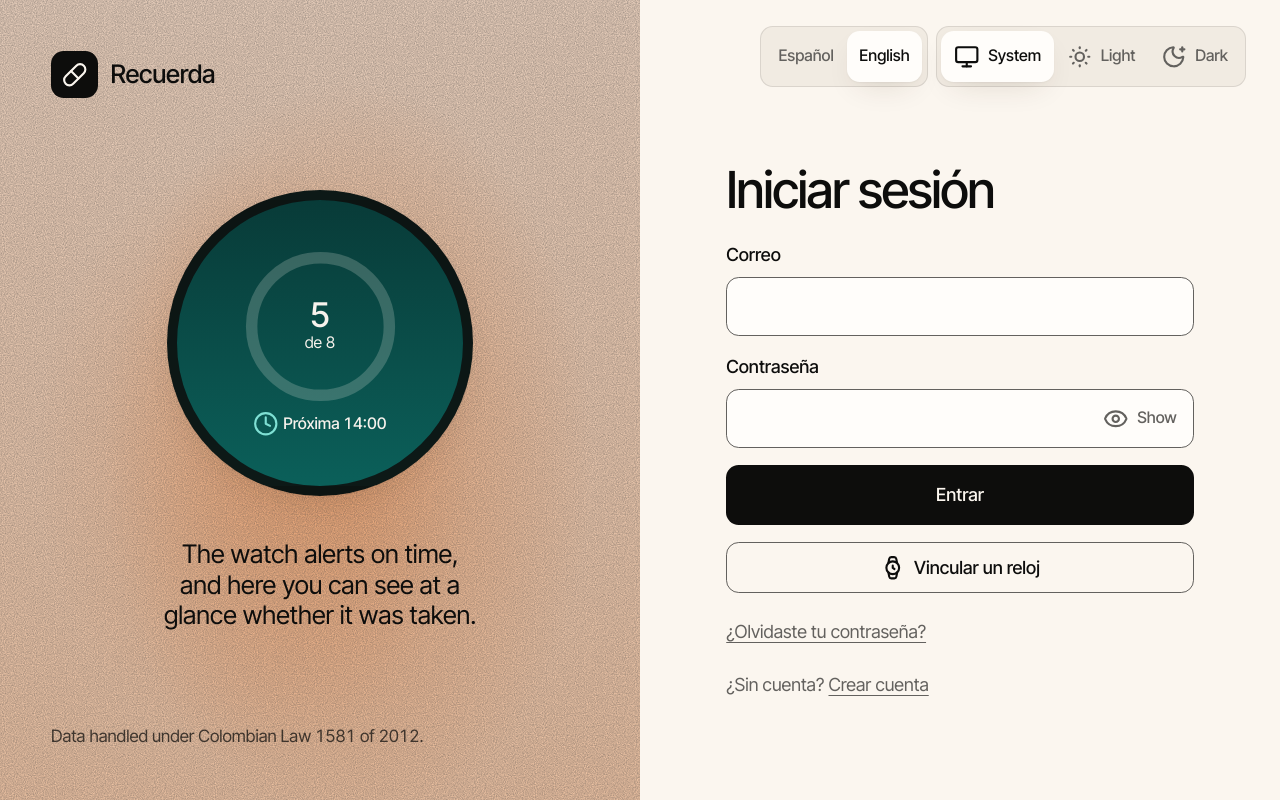
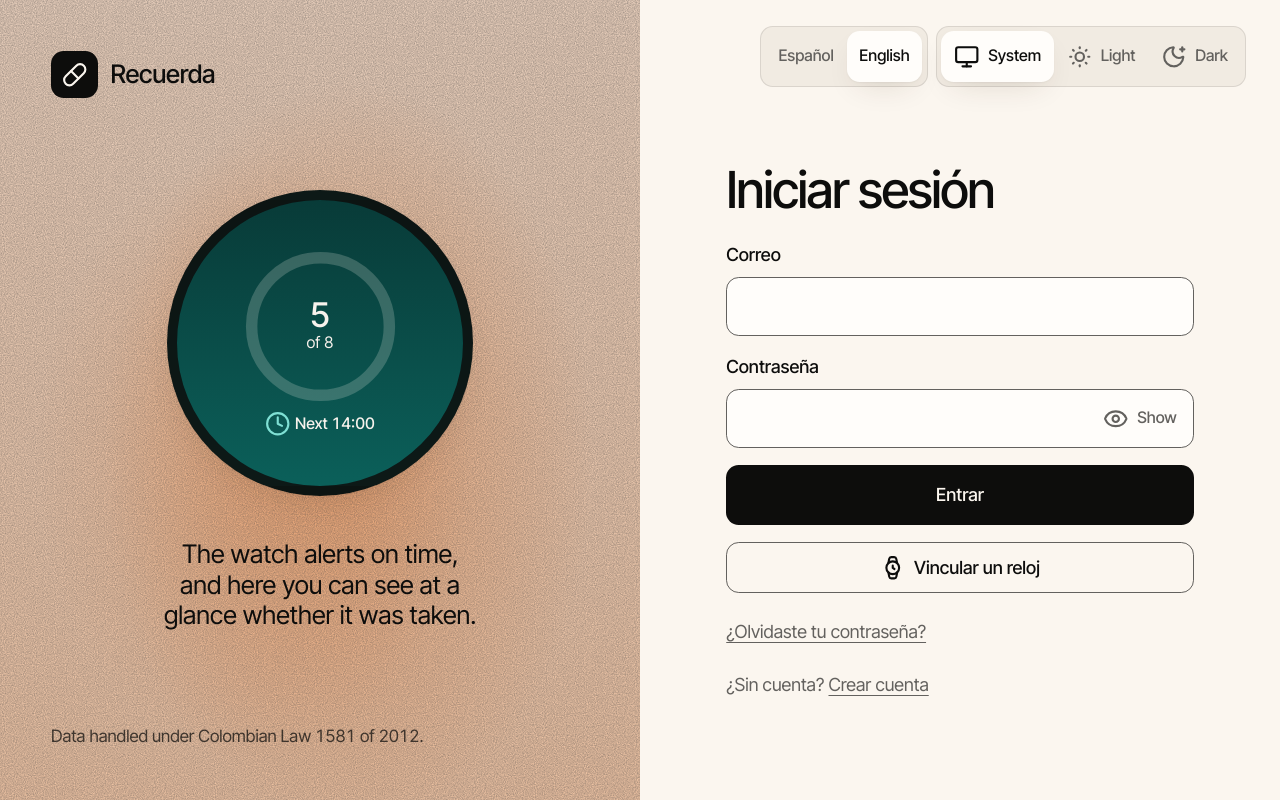
Before and after one commit to StehvenObandoUcc/front-smartwatch, a React (Vite) app in the folder web/: page /login in a window 1280 px wide. Built offline with nearby package versions, Linux system fonts and the light colour scheme; no server answers.

Commit message:
feat(web): reloj de muestra traducido

```diff
--- a/web/src/components/molecules/WatchMock.tsx
+++ b/web/src/components/molecules/WatchMock.tsx
@@ -1,3 +1,5 @@
+import { useTranslation } from 'react-i18next';
+
 import { cn } from '../../lib/cn';
 import { Icon } from '../atoms/Icon/Icon';
 import { Ring } from '../atoms/Ring/Ring';
@@ -13,6 +15,7 @@ type Props = {
  * con datos de ejemplo, no datos: quien lo usa la describe en palabras.
  */
 export function WatchMock({ screen = 'today', className }: Props) {
+  const { t } = useTranslation();
   return (
     <div
       aria-hidden="true"
@@ -28,11 +31,11 @@ export function WatchMock({ screen = 'today', className }: Props) {
         <div className="flex flex-col items-center gap-2">
           <Ring value={5} total={8} tone="watch" size="sm">
             <span className="text-2xl leading-none font-medium">5</span>
-            <span className="text-caption">de 8</span>
+            <span className="text-caption">{t('watch.of', { total: 8 })}</span>
           </Ring>
           <span className="inline-flex items-center gap-1 text-caption font-medium">
             <Icon name="due" className="size-4 text-watch-accent" />
-            Próxima 14:00
+            {t('watch.next', { time: '14:00' })}
           </span>
         </div>
       ) : (
@@ -42,7 +45,7 @@ export function WatchMock({ screen = 'today', className }: Props) {
           <p className="text-caption">50 mg · 14:00</p>
           <span className="inline-flex min-h-touch items-center gap-1 rounded-full bg-watch-fg px-5 font-medium text-ink">
             <Icon name="taken" className="size-5" />
-            Tomada
+            {t('watch.taken')}
           </span>
         </div>
       )}
```
